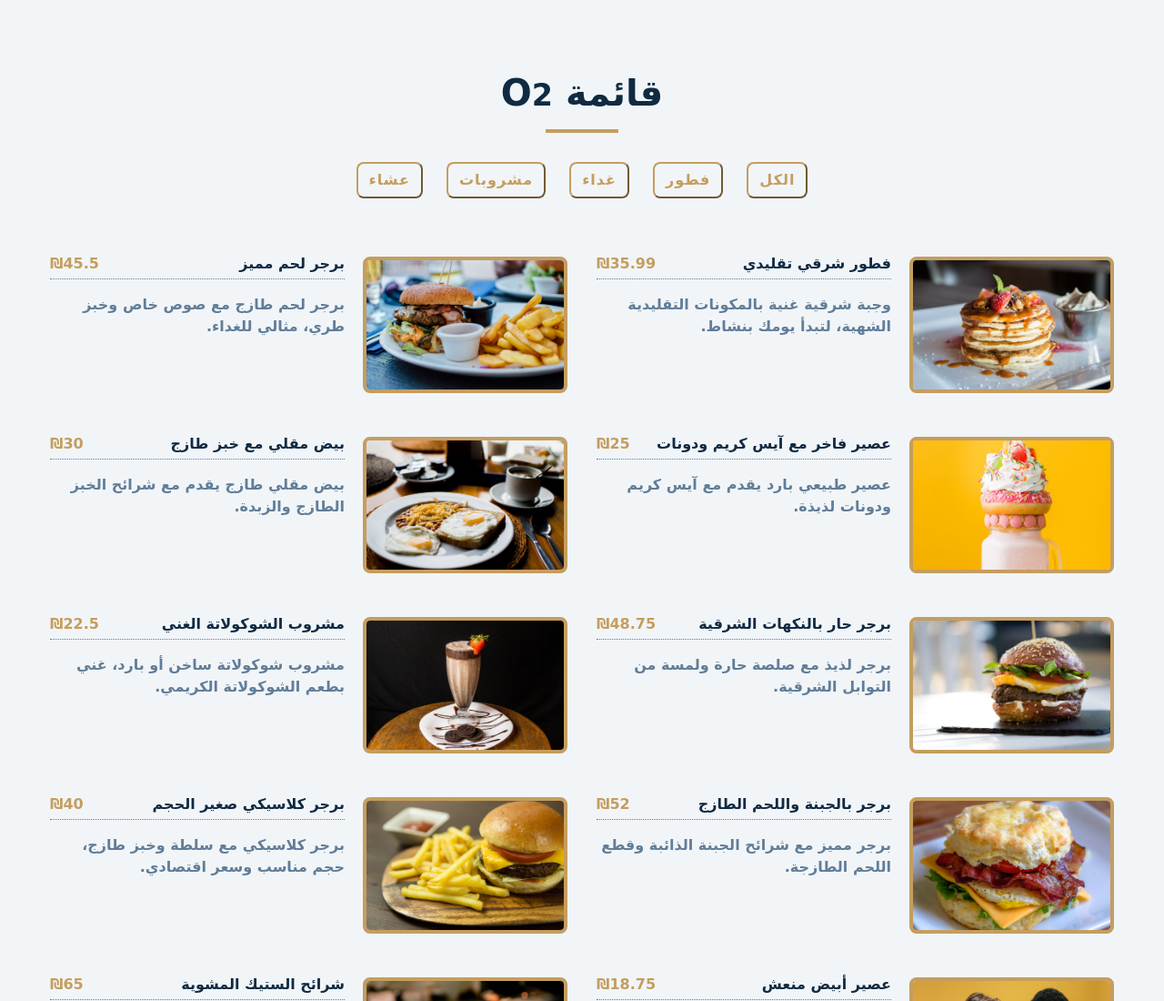
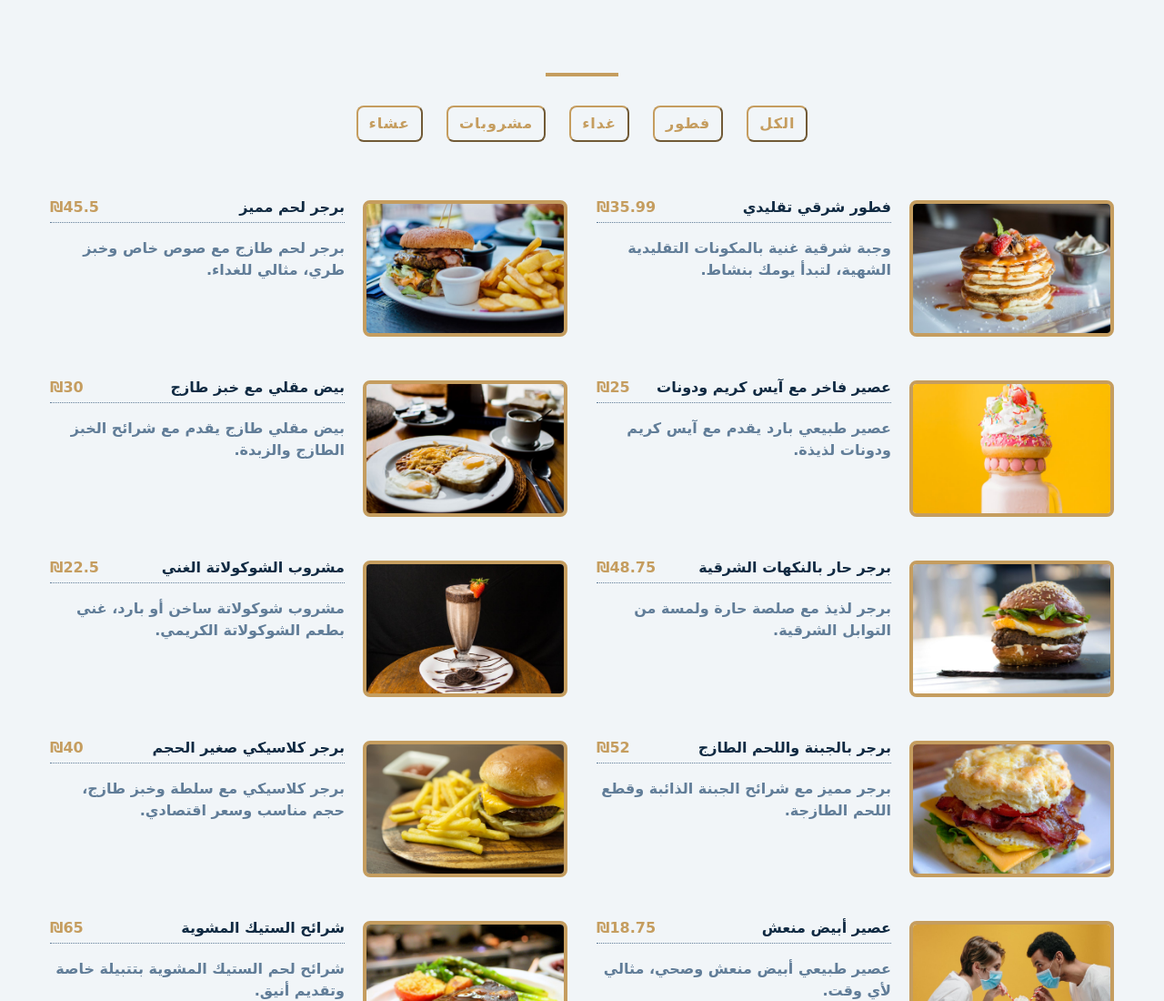
Before and after one commit to ABOOD-TECH2006/ArabicMenu, a plain HTML site: page index.html in a window 1280 px wide. Shown: the top 1100 px of the page at 91% size. Drawn offline with Linux system fonts and the light colour scheme; a web font is replaced by a local one.

Commit message:
Update index.html

```diff
--- a/index.html
+++ b/index.html
@@ -18,7 +18,7 @@
     <section class="menu">
       <!-- title -->
       <div class="title">
-        <h2>قائمة O<small>2</small></h2>
+<!--         <h2>قائمة O<small>2</small></h2> -->
         <div class="underline"></div>
       </div>
       <!-- filter buttons -->
```
